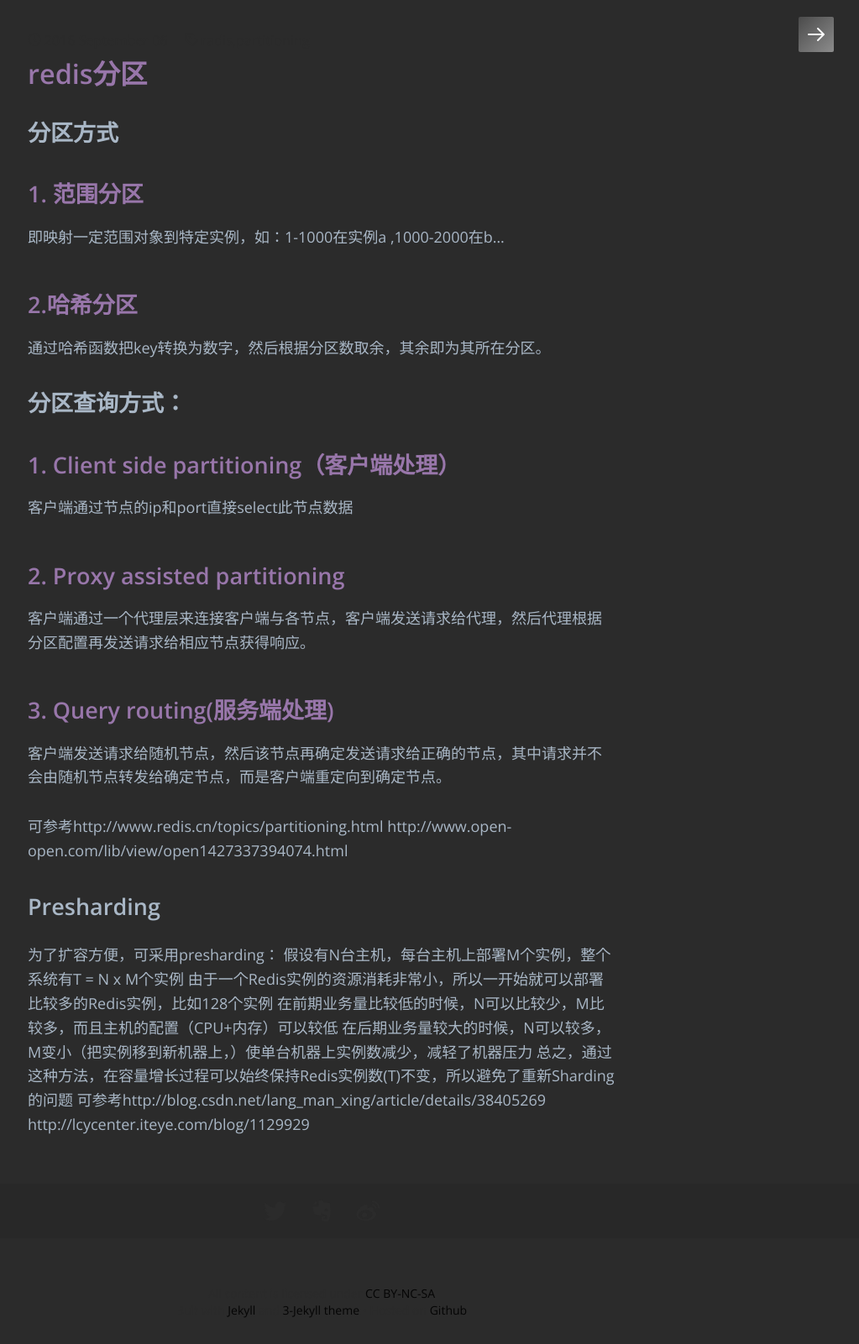
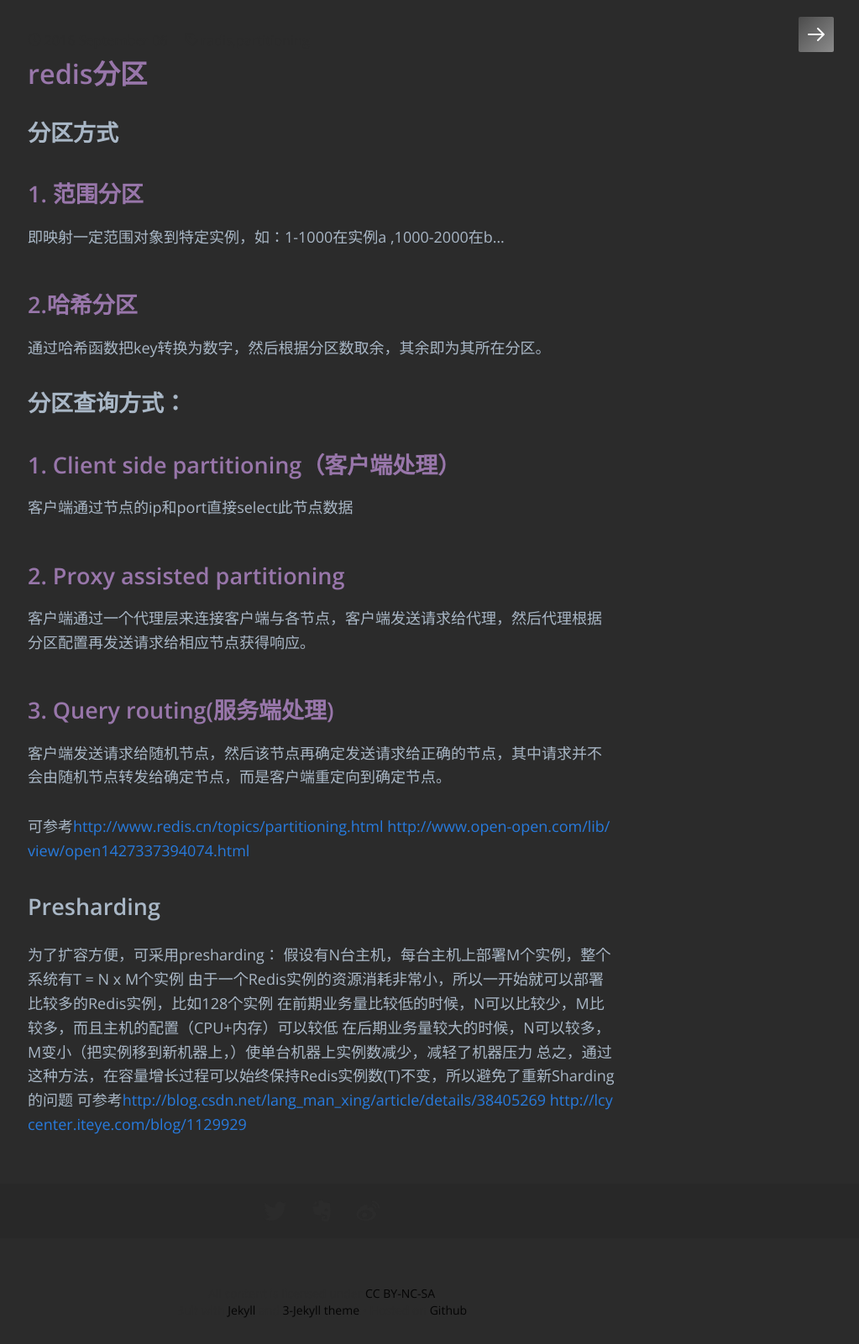
Before and after one commit to cstarc/cstarc.github.io, a Jekyll site: the page built from _posts/redis/2016-9-6-redis分区.md, in a window 1280 px wide. Shown: the whole page at 84% size, without its empty margins (257-1280 px from the left). Built offline with Jekyll 4.4.1, drawn with Linux system fonts in a browser that asks for light colours; some web fonts are replaced; part of the change alters nothing that is shown.

```diff
--- a/_posts/redis/2016-9-6-redis分区.md
+++ b/_posts/redis/2016-9-6-redis分区.md
@@ -20,8 +20,8 @@ tags: radis,partitioning
 ## 3.  Query routing(服务端处理)
   客户端发送请求给随机节点，然后该节点再确定发送请求给正确的节点，其中请求并不会由随机节点转发给确定节点，而是客户端重定向到确定节点。
 
-可参考http://www.redis.cn/topics/partitioning.html
-      http://www.open-open.com/lib/view/open1427337394074.html
+可参考[http://www.redis.cn/topics/partitioning.html](http://www.redis.cn/topics/partitioning.html)
+      [http://www.open-open.com/lib/view/open1427337394074.html](http://www.open-open.com/lib/view/open1427337394074.html)
 
 #  Presharding
   为了扩容方便，可采用presharding：
@@ -30,5 +30,5 @@ tags: radis,partitioning
 在前期业务量比较低的时候，N可以比较少，M比较多，而且主机的配置（CPU+内存）可以较低
 在后期业务量较大的时候，N可以较多，M变小（把实例移到新机器上，）使单台机器上实例数减少，减轻了机器压力
 总之，通过这种方法，在容量增长过程可以始终保持Redis实例数(T)不变，所以避免了重新Sharding的问题
-可参考http://blog.csdn.net/lang_man_xing/article/details/38405269
-      http://lcycenter.iteye.com/blog/1129929
+可参考[http://blog.csdn.net/lang_man_xing/article/details/38405269](http://blog.csdn.net/lang_man_xing/article/details/38405269)
+      [http://lcycenter.iteye.com/blog/1129929](http://lcycenter.iteye.com/blog/1129929)
```
